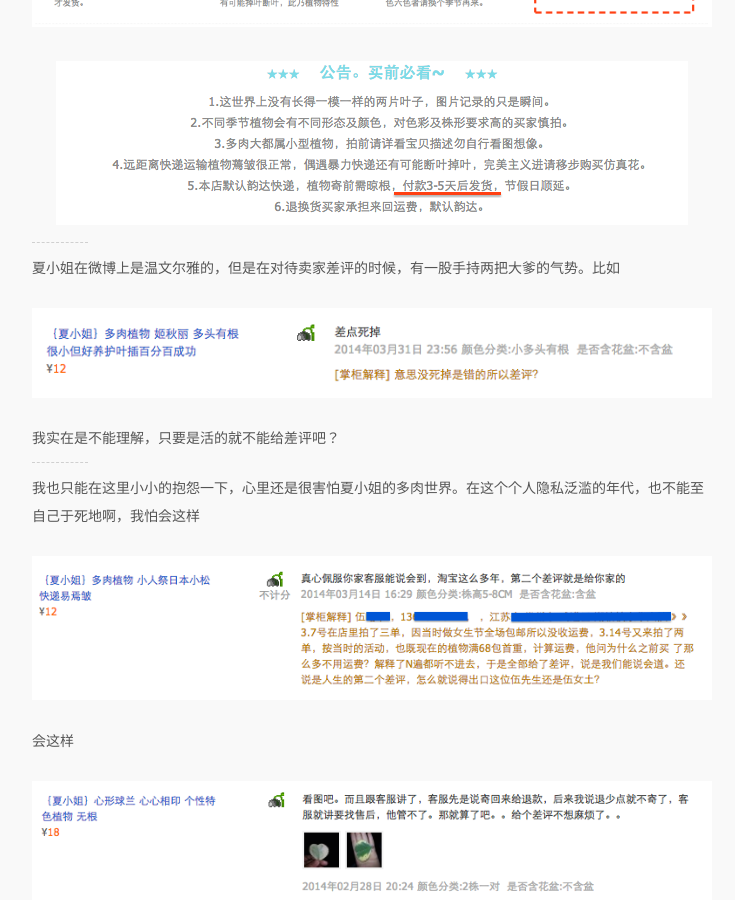
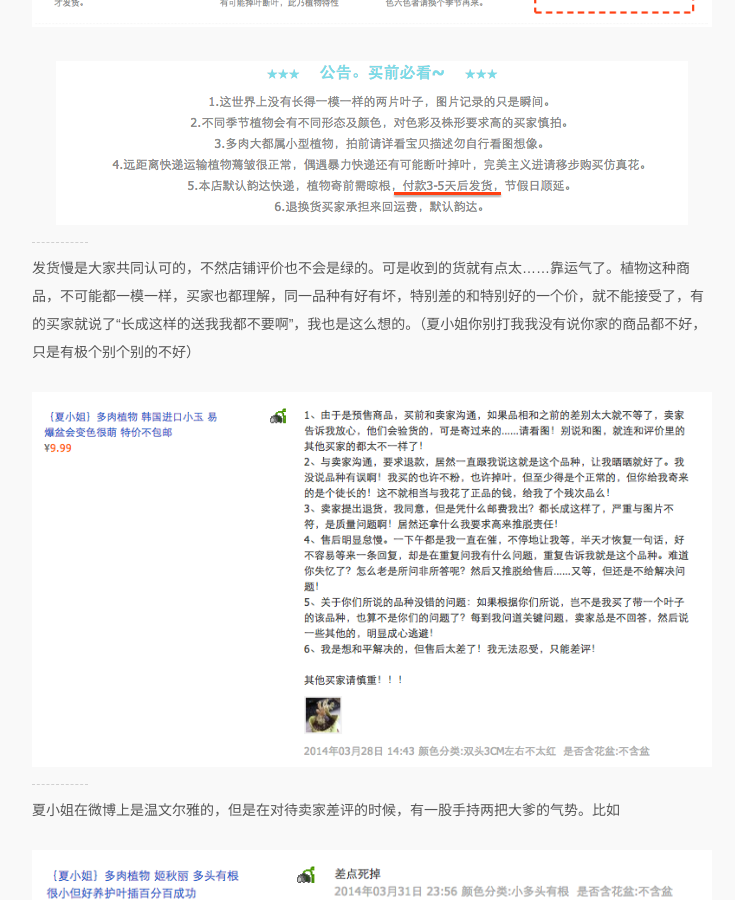
Before and after one commit to adresty/adresty.github.com, a Jekyll site: the page built from _posts/2014-04-18-the-worst-best-missxia.md, in a window 1280 px wide and 900 px high, scrolled down 874 px. Shown: the whole window, without its empty margins (268-1003 px from the left). Built offline with Jekyll 4.4.1, drawn with Linux system fonts in a browser that asks for light colours; some web fonts are replaced; Markdown is read by kramdown in place of the engine named in the settings.

Commit message:
文章修改
原因

```diff
--- a/_posts/2014-04-18-the-worst-best-missxia.md
+++ b/_posts/2014-04-18-the-worst-best-missxia.md
@@ -20,6 +20,13 @@ tags: [购物, 网络, 感悟]
 ![blogging](/media/files/2014/04/express1.png)
 
 ![blogging](/media/files/2014/04/express2.png)
+
+---
+
+   发货慢是大家共同认可的，不然店铺评价也不会是绿的。可是收到的货就有点太……靠运气了。植物这种商品，不可能都一模一样，买家也都理解，同一品种有好有坏，特别差的和特别好的一个价，就不能接受了，有的买家就说了“长成这样的送我我都不要啊”，我也是这么想的。（夏小姐你别打我我没有说你家的商品都不好，只是有极个别个别的不好）
+
+![blogging](/media/files/2014/04/r1.png)
+
 
 ---
 
```
Also changed, not shown: media/files/2014/04/r1.png (added).
